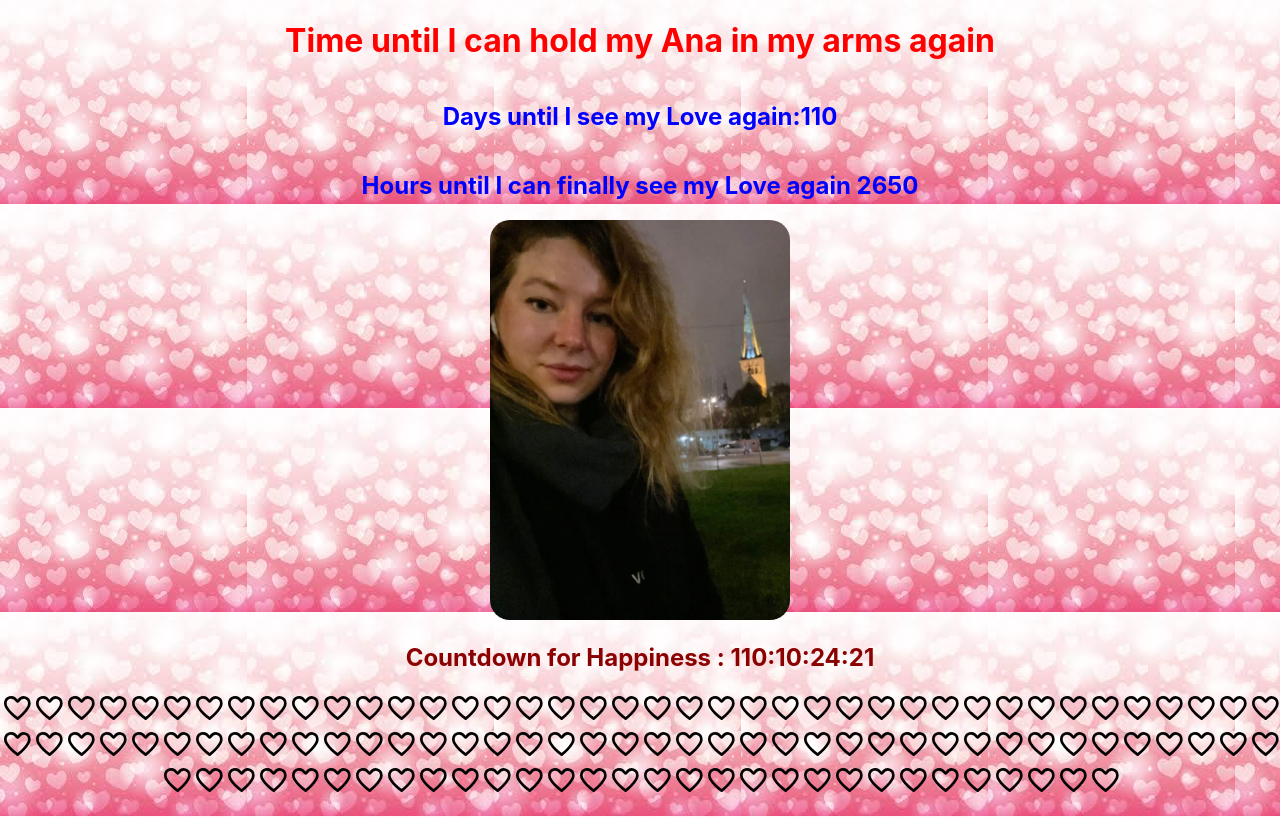
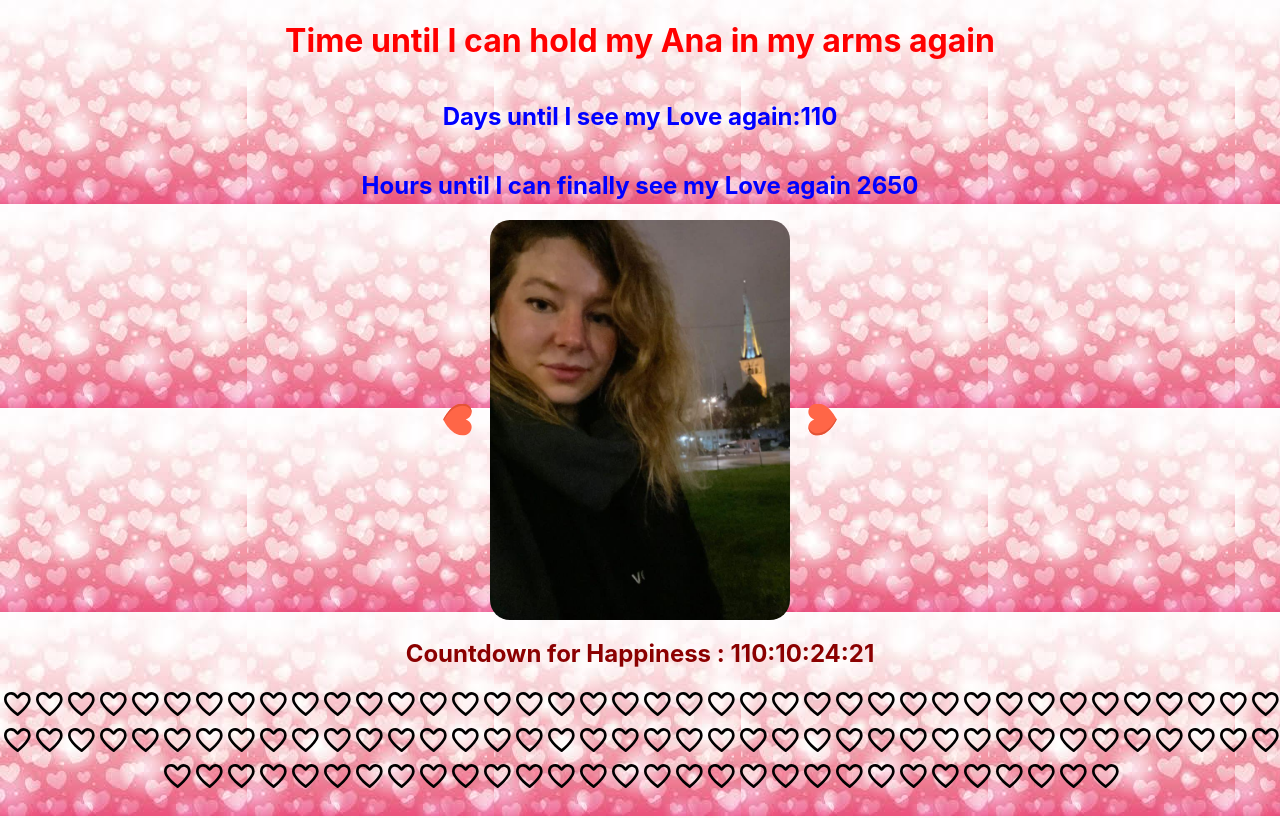
Before and after one commit to FinnyChSt/SeeMyLoveAgain, a React (Create React App) app: page / in a window 1280 px wide. Shown: the top 818 px of the page. Built offline with nearby package versions, Linux system fonts and the light colour scheme.

Commit message:
add picture button (#7)

```diff
--- a/src/App.styledComponents.tsx
+++ b/src/App.styledComponents.tsx
@@ -41,3 +41,23 @@ export const HeartSvg = styled.img`
 export const HeartListContainer = styled.div`
   padding-bottom: 12px;
 `;
+export const AvatarWrapper = styled.div`
+  display: flex;
+  flex-direction: row;
+  align-items: center;
+`;
+export const ButtonWrapperLeft = styled.div`
+  button {
+    transform: rotate(90deg);
+  }
+`;
+export const ButtonWrapperRight = styled.div`
+  button {
+    transform: rotate(-90deg);
+  }
+`;
+export const ButtonIcon = styled.button`
+  background: none;
+  border: none;
+  margin: 0 12px;
+`;
--- a/src/App.tsx
+++ b/src/App.tsx
@@ -3,9 +3,14 @@ import "./App.css";
 import HeartLogoFilled from "./assets/heart-svg-red.svg";
 import HeartLogoOutline from "./assets/heart-outlined-svg.svg";
 import avi from "./IMG_20221109_211721_174.jpg";
+import avi2 from "../src/assets/IMG_20230112_230338_050.jpg";
 import {
   Avatar,
+  AvatarWrapper,
   Background,
+  ButtonIcon,
+  ButtonWrapperLeft,
+  ButtonWrapperRight,
   CountdownDays,
   CountdownHours,
   HeartListContainer,
@@ -21,7 +26,7 @@ function App() {
   const startDate = new Date(2023, 1, 24, 21, 10).getTime();
 
   const [timeLeft, setTimeLeft] = useState(arrival - Date.now());
-
+  const [shownAvatar, setShownAvatar] = useState(avi);
   const daysBetween = (arrival - startDate) / (1000 * 60 * 60 * 24);
   const staticDaysLeft = (arrival - Date.now()) / (1000 * 60 * 60 * 24);
   const daysPass = daysBetween - staticDaysLeft;
@@ -51,13 +56,48 @@ function App() {
   const Hearts = () => {
     let HeartList = [];
     for (let heart = 0; heart < daysPass; heart++) {
-      HeartList.push(<HeartSvg src={HeartLogoFilled} key={heart} />);
+      HeartList.push(
+        <HeartSvg src={HeartLogoFilled} key={`${heart}-filled`} />
+      );
     }
     for (let heart = 0; heart < staticDaysLeft - 1; heart++) {
-      HeartList.push(<HeartSvg src={HeartLogoOutline} key={heart} />);
+      HeartList.push(
+        <HeartSvg src={HeartLogoOutline} key={`${heart}-outline`} />
+      );
     }
     return <>{HeartList}</>;
   };
+  const pictureList = [avi, avi2];
+  const changeAvatarLeft = () => {
+    const index = pictureList.indexOf(shownAvatar);
+    if (index === 0) {
+      setShownAvatar(pictureList[pictureList.length - 1]);
+    } else {
+      setShownAvatar(pictureList[index - 1]);
+    }
+  };
+  const changeAvatarRight = () => {
+    const index = pictureList.indexOf(shownAvatar);
+    if (index === pictureList.length - 1) {
+      setShownAvatar(pictureList[0]);
+    } else {
+      setShownAvatar(pictureList[index + 1]);
+    }
+  };
+  const IconButton = ({
+    icon,
+    onClick,
+  }: {
+    icon: any;
+    onClick: () => void;
+  }) => {
+    return (
+      <ButtonIcon onClick={onClick}>
+        <HeartSvg src={icon} />
+      </ButtonIcon>
+    );
+  };
+
   return (
     <Background>
       <PageWrapper>
@@ -65,7 +105,23 @@ function App() {
         <CountdownDays>{`Days until I see my Love again:${daysLeft}`}</CountdownDays>
         <CountdownHours>{`Hours until I can finally see my Love again ${hoursLeft}`}</CountdownHours>
         <Subtitle>
-          <Avatar src={avi}></Avatar>
+          <AvatarWrapper>
+            <ButtonWrapperLeft>
+              <IconButton
+                icon={HeartLogoFilled}
+                onClick={changeAvatarLeft}
+                key={"clickLeft"}
+              />
+            </ButtonWrapperLeft>
+            <Avatar src={shownAvatar}></Avatar>
+            <ButtonWrapperRight>
+              <IconButton
+                icon={HeartLogoFilled}
+                onClick={changeAvatarRight}
+                key={"clickRight"}
+              />
+            </ButtonWrapperRight>
+          </AvatarWrapper>
         </Subtitle>
         <LiveCountDown>{`Countdown for Happiness : ${CountDown}`}</LiveCountDown>
         <HeartListContainer>
--- /dev/null
+++ b/src/components/IconButton.tsx
@@ -0,0 +1,3 @@
+export function Icon({ icon }: { icon: any }) {
+  return <></>;
+}
```
Also changed, not shown: src/assets/IMG_20230112_230338_050.jpg (added), 8 other files (tests, documents, lock files or other folders).
